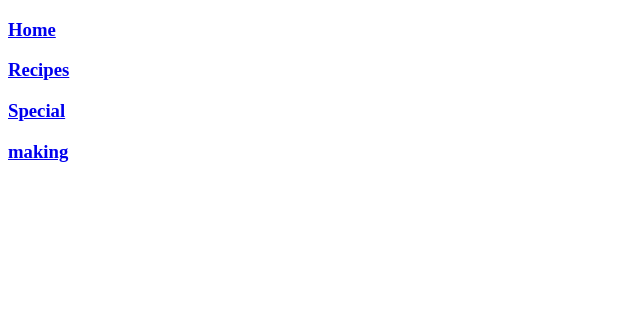
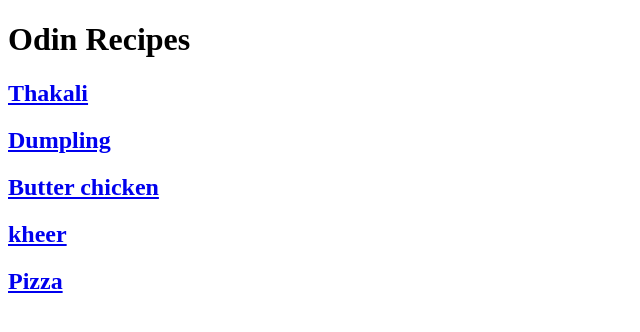
Before and after one commit to mikecharlie44/Odin-Recepie-Project, a plain HTML site: page index.html in a window 1280 px wide. Shown: the whole page, without its empty margins (0-640 px from the left). Drawn offline with Linux system fonts and the light colour scheme.

Commit message:
Butter chicken section added

```diff
--- a/index.html
+++ b/index.html
@@ -8,12 +8,12 @@
 <body>
 
     <div id="nav">
-        <h3><a href="Home">Home</a></h3>
-        <h3><a href="Recipes.html"> Recipes</a> </h3>
-        <h3><a href="Special.html">Special </a></h3>
-        <h3><a href="Making">making</a></h3>
-
-
+    <h1>Odin Recipes</h1>
+    <h2><a href="Recipes/Thakali.html">Thakali</a></h2>
+    <h2><a href="Recipes/Dumpling.html">Dumpling</a></h2>
+    <h2><a href="Recipes/Butter-chicken.html">Butter chicken</a></h2>
+    <h2><a href="Recipes/kheer.html">kheer</a></h2>
+    <h2><a href="Recipes/Pizza.html">Pizza</a></h2>
 
 
     </div>
```
Also changed, not shown: Recipes/Butter-chicken.html (added, +15 -0 lines), Recipes/Thakali.html (added, +15 -0 lines), Recipes/Dumpling.html (added), Recipes/Pizza.html (added), Recipes/kheer.html (added).
